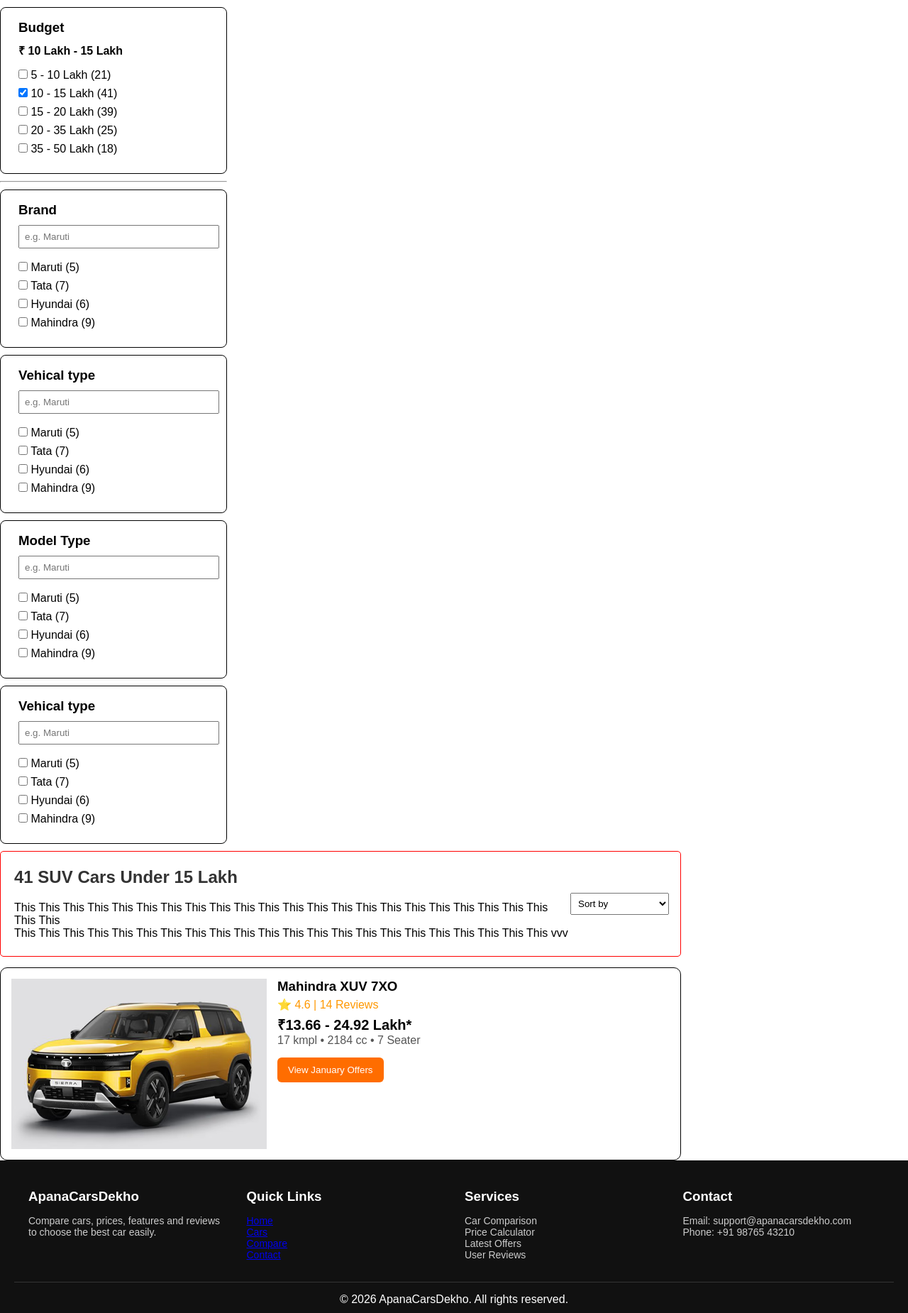
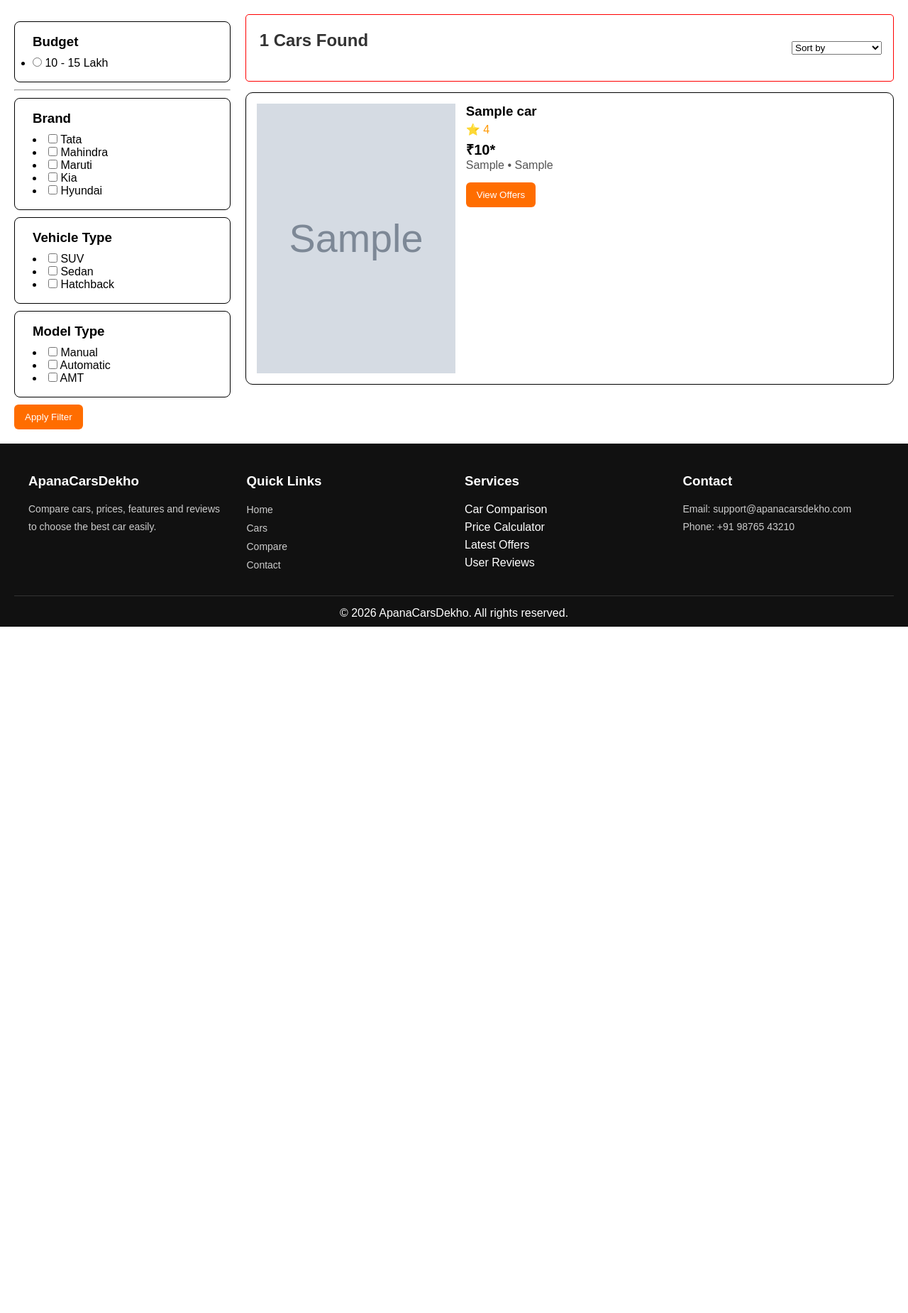
Before and after one commit to helloPankajViswakarma/apanaCarsDekho, a PHP site: page /apanaCarsDekho/search-results.php in a window 1280 px wide. Shown: the part 66-1916 px from the top of the page at 71% size. After the commit the page ends 949 px from the top, so only its background shows below. Run offline with PHP 8.4, Linux system fonts and the light colour scheme; tables that the repository leaves empty or names only in its code hold one stand-in row (values such as "Sample post"); grey boxes marked "Sample" are stand-in pictures.

Commit message:
Add Searchs feature

```diff
--- a/admin/assets/style.css
+++ b/admin/assets/style.css
@@ -138,7 +138,7 @@ body.dashboard-page {
 /* Sidebar */
 .sidebar {
     width: 295px;
-    background: #34b1a9;
+    background: #656991;
     box-shadow: 2px 5px 3px 2px #554141;
     padding: 20px;
     color: #fff;
@@ -225,7 +225,7 @@ ul {
 }
 
 .topbar .user-info {
-  color: #34b1a9;
+  color: #656991;
   font-weight: 600;
   margin-right: 15px;
 }
@@ -337,7 +337,7 @@ ul {
 .form-card input:focus,
 .form-card textarea:focus,
 .form-card select:focus {
-  border-color: #4a00e0;
+  border-color:#656991;
   background: #fff;
 }
 
--- a/admin/change_credentials.php
+++ b/admin/change_credentials.php
@@ -81,7 +81,7 @@ if ($_SERVER["REQUEST_METHOD"] === "POST") {
         .submit {
             width: 100%;
             padding: 12px;
-            background: #34b1a9;
+            background: #656991;
             color: white;
             border-radius: 10px;
             margin-bottom: 20px;
@@ -92,7 +92,7 @@ if ($_SERVER["REQUEST_METHOD"] === "POST") {
         }
 
         button:hover {
-            background: #14b1a4;
+            background: #8f80ac;
         }
 
         .success {
--- a/admin/include/sidebar.php
+++ b/admin/include/sidebar.php
@@ -33,7 +33,7 @@
 
             </ul>
         </li>
-        <li class="submenu">
+        <!-- <li class="submenu">
             <a href="#"><i class="fa-solid fa-gear"></i>Most Searched Car <i
                     class="fa-solid fa-caret-down arrow"></i></a>
             <ul class="submenu-items">
@@ -43,7 +43,7 @@
                 ">Edit-Cars </a></li>
 
             </ul>
-        </li>
+        </li> -->
 
         <li><a href="view-contact-users.php"><i class="fa-solid fa-users"></i> My Users</a></li>
         <li><a href="change_credentials.php"><i class="fa-solid fa-wrench"></i> Settings</a></li>
--- a/admin/include/top-header.php
+++ b/admin/include/top-header.php
@@ -44,11 +44,11 @@
 
 
     <ul class="sub-menu">
-      <li><a href="https://www.holy-mission.com" target="_blank">Visit Site</a></li>
+      <li><a href="http://localhost/apanaCarsDekho/" target="_blank">Visit Site</a></li>
     </ul>
 
-    <i class="fa-solid fa-arrow-right-from-bracket" style="color: #34b1a9; margin-left:10px"></i>
-    <span><a href="logout.php" style="color:#34b1a9;  text-decoration:none;">Logout</a></span>
+    <i class="fa-solid fa-arrow-right-from-bracket" style="color: #656991; margin-left:10px"></i>
+    <span><a href="logout.php" style="color:#656991;  text-decoration:none;">Logout</a></span>
   </div>
 </div>
 
--- /dev/null
+++ b/admin/logout.php
@@ -0,0 +1,6 @@
+<?php
+session_start();
+session_destroy();
+header("Location: index.php");
+exit;
+?>
--- a/assets/css/style.css
+++ b/assets/css/style.css
@@ -40,7 +40,14 @@
     font-size: 26px;
     cursor: pointer;
 }
+.containers{
+        display: flex;
+    justify-content: center;
+    padding: 10px;
+    margin: 10px;
+    gap: 21px;
 
+}
 /* Mobile Navbar */
 @media (max-width: 768px) {
     .nav-links {
@@ -175,6 +183,7 @@
     display: flex;
     flex-wrap: wrap;
     gap: 30px;
+    line-height: 25px;
 }
 
 .footer-box {
@@ -187,9 +196,11 @@
 }
 
 .footer-box p,
-.footer-box li {
+.footer-box li a {
     font-size: 14px;
     color: #ccc;
+    text-decoration: none
+    ;
 }
 
 .footer-box ul {
--- a/assets/js/script.js
+++ b/assets/js/script.js
@@ -3,88 +3,66 @@
         nav.style.display = nav.style.display === "flex" ? "none" : "flex";
     }
 
-let carType = "new";
-
-function toggleMenu() {
-    const nav = document.getElementById("navLinks");
-    nav.style.display = nav.style.display === "flex" ? "none" : "flex";
-}
-
+let carType = "new"; // default
 
 function toggleType(btn) {
 
+    // Toggle active button
     document.querySelectorAll(".toggle-btn").forEach(b => b.classList.remove("active"));
     btn.classList.add("active");
 
     carType = btn.innerText.includes("Used") ? "used" : "new";
 
+    // Default → By Budget
+    document.getElementById("byBudget").checked = true;
+    document.getElementById("byBrand").checked = false;
+
+    showByBudget();
+}
+
+/* =========================
+   BY BUDGET
+========================= */
+function showByBudget() {
 
     document.getElementById("byBudget").checked = true;
     document.getElementById("byBrand").checked = false;
 
+    // Always show budget
+    document.getElementById("budget").style.display = "block";
 
-     if (carType === "used") {
-      showByBudget();
+    // NEW → vehicle type visible
+    document.getElementById("vehicleType").style.display =
+        carType === "new" ? "block" : "none";
 
-    } else {
-        showByBudget();
-    }
-}
-
-function showByBudget() {
-    document.getElementById("byBudget").checked = true;
-    document.getElementById("byBrand").checked = false;
-
-    document.getElementById("budget").style.display = "block";
-    document.getElementById("vehicleType").style.display = carType === "new" ? "block" : "none";
+    // Hide brand & model
     document.getElementById("brand").style.display = "none";
     document.getElementById("model").style.display = "none";
 }
 
+/* =========================
+   BY BRAND
+========================= */
 function showByBrand() {
+
+    document.getElementById("byBrand").checked = true;
     document.getElementById("byBudget").checked = false;
-    document.getElementById("byBrand").checked = true;
 
+    // Hide budget & vehicle type
     document.getElementById("budget").style.display = "none";
     document.getElementById("vehicleType").style.display = "none";
+
+    // Always show brand
     document.getElementById("brand").style.display = "block";
-    document.getElementById("model").style.display = "none";
+
+    // NEW → show model
+    document.getElementById("model").style.display =
+        carType === "new" ? "block" : "none";
 }
 
+/* Radio listeners */
 document.getElementById("byBudget").addEventListener("change", showByBudget);
 document.getElementById("byBrand").addEventListener("change", showByBrand);
 
-function loadModels() {
-    const brand = document.getElementById("brand").value;
-    const model = document.getElementById("model");
-
-    model.innerHTML = "<option>Select Model</option>";
-
-    const cars = {
-        maruti: ["Swift", "Baleno", "Brezza"],
-        hyundai: ["i10", "i20", "Creta"],
-        tata: ["Punch", "Nexon", "Harrier"]
-    };
-
-    if (cars[brand]) {
-        cars[brand].forEach(car => {
-            const opt = document.createElement("option");
-            opt.text = car;
-            model.add(opt);
-        });
-    }
-}
-
-function showTab(tabName) {
-    document.querySelectorAll('.tab').forEach(t => t.classList.remove('active'));
-    document.querySelectorAll('.cars-container').forEach(c => c.style.display = 'none');
-
-    document.querySelector(`.tab[onclick="showTab('${tabName}')"]`).classList.add('active');
-    const container = document.getElementById(tabName);
-    if(container) container.style.display = 'flex';
-  }
-
-  // Initialize first tab visible
-  document.addEventListener('DOMContentLoaded', () => {
-    showTab('SUV');
-  });
+/* Initial load */
+showByBudget();
--- a/include/header.php
+++ b/include/header.php
@@ -12,7 +12,7 @@
 
     <ul class="nav-links" id="navLinks">
         <li><a href="index.php">Home</a></li>
-        <li><a href="cars.php">About</a></li>
+        <li><a href="about.php">About</a></li>
         <li><a href="login.php">Login</a></li>
         <li><a href="register.php">Register</a></li>
     </ul>
--- a/search-results.php
+++ b/search-results.php
@@ -1,124 +1,161 @@
 <?php
 include "include/header.php";
+include "db.php";
+
+/* -------- FILTER VALUES -------- */
+$brands = $_GET['brand'] ?? [];
+$budget = $_GET['budget'] ?? '';
+$vehicle_type = $_GET['vehicle_type'] ?? [];
+$transmission = $_GET['transmission'] ?? [];
+$sort = $_GET['sort'] ?? '';
+
+/* -------- QUERY -------- */
+$sql = "SELECT * FROM cars WHERE 1";
+
+/* Budget Filter */
+if ($budget == "10-15") {
+    $sql .= " AND amount BETWEEN 1000000 AND 1500000";
+}
+
+/* Brand Filter */
+if (!empty($brands)) {
+    $brandList = "'" . implode("','", $brands) . "'";
+    $sql .= " AND brand IN ($brandList)";
+}
+
+/* Vehicle Type */
+if (!empty($vehicle_type)) {
+    $typeList = "'" . implode("','", $vehicle_type) . "'";
+    $sql .= " AND vehicle_type IN ($typeList)";
+}
+
+/* Transmission */
+if (!empty($transmission)) {
+    $transList = "'" . implode("','", $transmission) . "'";
+    $sql .= " AND transmission IN ($transList)";
+}
+
+/* Sorting */
+if ($sort == "low") {
+    $sql .= " ORDER BY amount ASC";
+} elseif ($sort == "high") {
+    $sql .= " ORDER BY amount DESC";
+} else {
+    $sql .= " ORDER BY created_at DESC";
+}
+
+$result = mysqli_query($conn, $sql);
 ?>
+
 <!DOCTYPE html>
-<html lang="en">
+<html>
+
 <head>
-<meta charset="UTF-8">
     <title>SUV Cars Under 15 Lakh</title>
     <link rel="stylesheet" href="assets/css/style.css">
 </head>
+
 <body>
 
     <div class="containers">
 
-    <!-- LEFT FILTER -->
-    <aside class="filter">
+        <!-- FILTER -->
+        <form method="GET" class="filter">
+
             <div class="filter-1">
                 <h3>Budget</h3>
-
-        <div class="budget-range">
-            ₹ 10 Lakh - 15 Lakh
-        </div>
-
-        <ul class="filter-list">
-            <li><input type="checkbox"> 5 - 10 Lakh (21)</li>
-            <li><input type="checkbox" checked> 10 - 15 Lakh (41)</li>
-            <li><input type="checkbox"> 15 - 20 Lakh (39)</li>
-            <li><input type="checkbox"> 20 - 35 Lakh (25)</li>
-            <li><input type="checkbox"> 35 - 50 Lakh (18)</li>
-        </ul>
-
-        </div>
-        <hr>
-           <div class="filter-1">
-        <h3>Brand</h3>
-        <input type="text" placeholder="e.g. Maruti" class="search-box">
-
-        <ul class="filter-list">
-            <li><input type="checkbox"> Maruti (5)</li>
-            <li><input type="checkbox"> Tata (7)</li>
-            <li><input type="checkbox"> Hyundai (6)</li>
-            <li><input type="checkbox"> Mahindra (9)</li>
-        </ul>
-
-        </div>
-        <div class="filter-1">
-        <h3>Vehical type </h3>
-        <input type="text" placeholder="e.g. Maruti" class="search-box">
-
-        <ul class="filter-list">
-            <li><input type="checkbox"> Maruti (5)</li>
-            <li><input type="checkbox"> Tata (7)</li>
-            <li><input type="checkbox"> Hyundai (6)</li>
-            <li><input type="checkbox"> Mahindra (9)</li>
-        </ul>
-     </div>
-     <div class="filter-1">
-        <h3>Model Type </h3>
-      <input type="text" placeholder="e.g. Maruti" class="search-box">
-
-        <ul class="filter-list">
-            <li><input type="checkbox"> Maruti (5)</li>
-            <li><input type="checkbox"> Tata (7)</li>
-            <li><input type="checkbox"> Hyundai (6)</li>
-            <li><input type="checkbox"> Mahindra (9)</li>
-        </ul>
-    </div>
-    <div class="filter-1">
-        <h3>Vehical type </h3>
-        <input type="text" placeholder="e.g. Maruti" class="search-box">
-
-        <ul class="filter-list">
-            <li><input type="checkbox"> Maruti (5)</li>
-            <li><input type="checkbox"> Tata (7)</li>
-            <li><input type="checkbox"> Hyundai (6)</li>
-            <li><input type="checkbox"> Mahindra (9)</li>
+                <ul>
+                    <li>
+                        <input type="radio" name="budget" value="10-15" <?= ($budget == "10-15") ? "checked" : "" ?>> 10 -
+                        15 Lakh
+                    </li>
                 </ul>
             </div>
 
-    </aside>
+            <hr>
 
-    <!-- RIGHT CONTENT -->
-    <main class="content">
+            <div class="filter-1">
+                <h3>Brand</h3>
+                <?php
+                $brandList = ["Tata", "Mahindra", "Maruti", "Kia", "Hyundai"];
+                foreach ($brandList as $b) {
+                    ?>
+                    <li>
+                        <input type="checkbox" name="brand[]" value="<?= $b ?>" <?= in_array($b, $brands) ? "checked" : "" ?>>
+                        <?= $b ?>
+                    </li>
+                <?php } ?>
+            </div>
+
+            <div class="filter-1">
+                <h3>Vehicle Type</h3>
+                <?php foreach (["SUV", "Sedan", "Hatchback"] as $v) { ?>
+                    <li>
+                        <input type="checkbox" name="vehicle_type[]" value="<?= $v ?>" <?= in_array($v, $vehicle_type) ? "checked" : "" ?>>
+                        <?= $v ?>
+                    </li>
+                <?php } ?>
+            </div>
+
+            <div class="filter-1">
+                <h3>Model Type</h3>
+                <?php foreach (["Manual", "Automatic", "AMT"] as $t) { ?>
+                    <li>
+                        <input type="checkbox" name="transmission[]" value="<?= $t ?>" <?= in_array($t, $transmission) ? "checked" : "" ?>>
+                        <?= $t ?>
+                    </li>
+                <?php } ?>
+            </div>
+
+            <button type="submit" class="offer-btn">Apply Filter</button>
+
+        </form>
+
+        <!-- CONTENT -->
+        <div class="content">
 
             <div class="content-header">
-            <div class="content-para">
-            <h2>41 SUV Cars Under 15 Lakh</h2>
-            <p>This This This This This This This This This This This This This This This This This This This This This This This This </p>
-            This This This This This This This This This This This This This This This This This This This This This
-            This vvv
+                <h2><?= mysqli_num_rows($result) ?> Cars Found</h2>
+
+                <form method="GET">
+                    <select name="sort" onchange="this.form.submit()">
+                        <option value="">Sort by</option>
+                        <option value="low" <?= $sort == "low" ? "selected" : "" ?>>Price Low to High</option>
+                        <option value="high" <?= $sort == "high" ? "selected" : "" ?>>Price High to Low</option>
+                    </select>
+                </form>
             </div>
 
-            <select class="sort">
-                <option>Sort by</option>
-                <option>Price Low to High</option>
-                <option>Price High to Low</option>
-            </select>
+            <!-- CAR CARDS -->
+            <?php while ($row = mysqli_fetch_assoc($result)) { ?>
+                <div class="car-cards">
+
+                    <!-- <img src="admin/uploads/<?= $row['image']  ?> style='width:50px; heigth:500px'  "> -->
+<img src="admin/uploads/<?= $row['image']; ?>" style="width:280px; height:380px;">
+
+                    <div class="car-info">
+                        <h3><?= $row['car_name'] ?></h3>
+
+                        <p class="rating">⭐ <?= $row['rating'] ?></p>
+
+                        <p class="price">₹<?= number_format($row['amount']) ?>*</p>
+
+                        <p class="specs">
+                            <?= $row['vehicle_type'] ?> • <?= $row['transmission'] ?>
+                        </p>
+
+                        <a href="cars-details.php?id=<?= $row['id'] ?>">
+                            <button class="offer-btn">View Offers</button>
+                        </a>
                     </div>
 
-        <!-- CARD -->
-        <div class="car-cards">
-            <img src="assets/images/suv-1.avif" alt="car">
+                </div>
+            <?php } ?>
 
-            <div class="car-info">
-                <h3>Mahindra XUV 7XO</h3>
-
-                <p class="rating">⭐ 4.6 | 14 Reviews</p>
-
-                <p class="price">₹13.66 - 24.92 Lakh*</p>
-
-                <p class="specs">17 kmpl • 2184 cc • 7 Seater</p>
-
-                <button class="offer-btn">View January Offers</button>
         </div>
     </div>
 
-    </main>
+    <?php include "include/footer.php"; ?>
+</body>
 
-</div>
-<?php
-include "include/footer.php";
-?>
-</body>
 </html>
```
Also changed, not shown: other parts of assets/css/style.css (+88 -14 lines), about.php (added, +82 -0 lines), index.php (+49 -54 lines), images/ahmedabad.svg (added), images/delhi.svg (added). Lines whose indentation alone changed are shown as unchanged.
